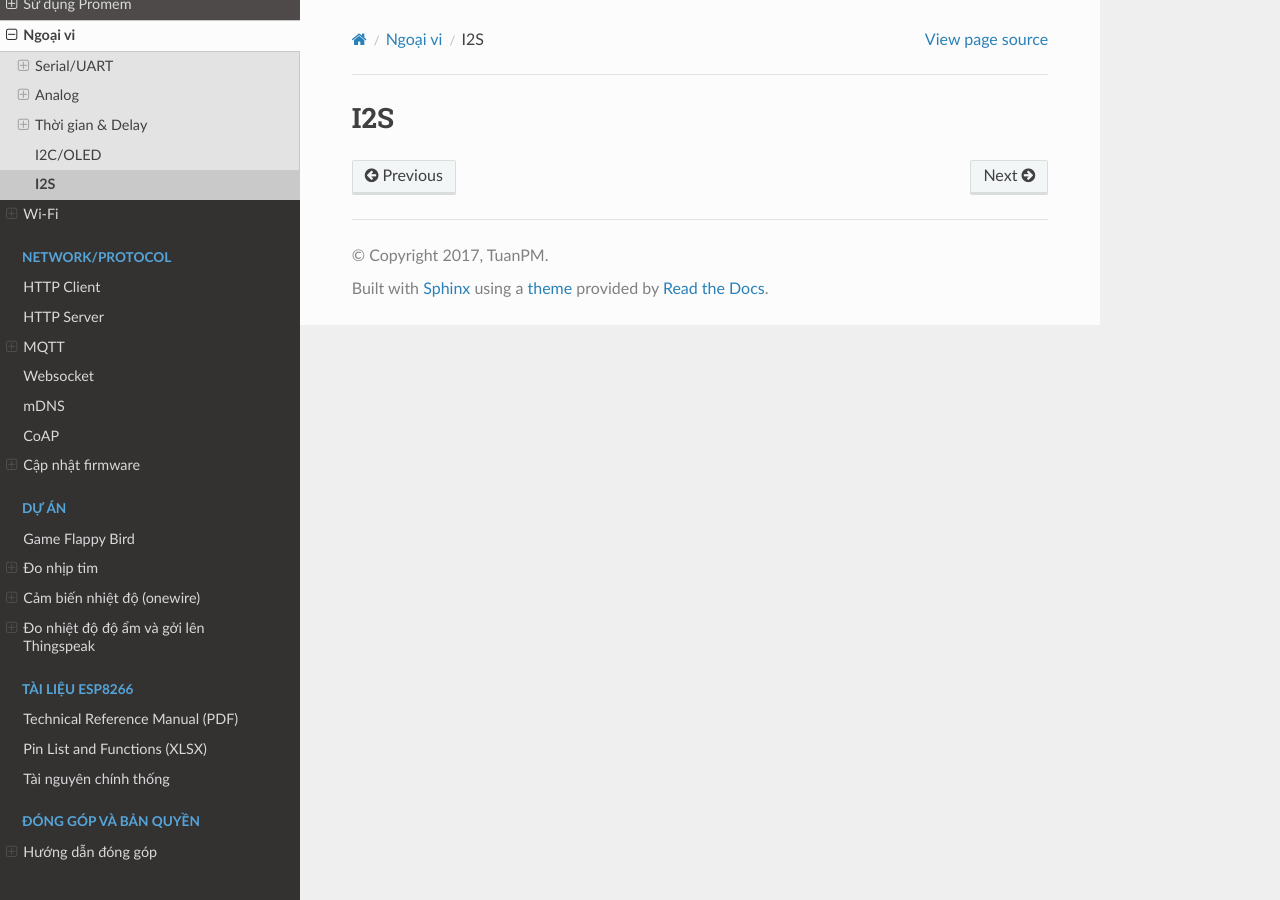
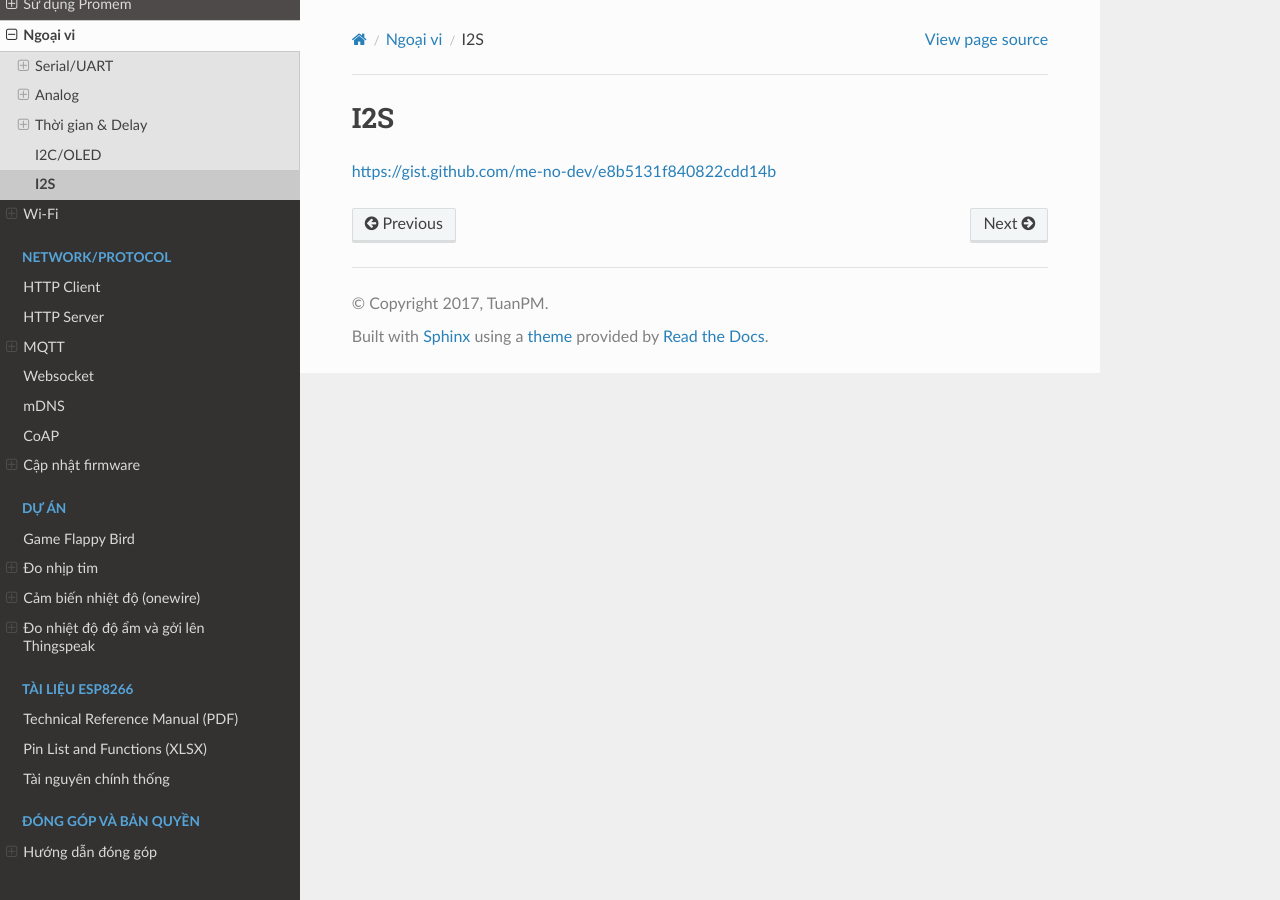
Before and after one commit to esp8266vn/arduino.esp8266.vn, a Sphinx documentation site: the page built from docs/peripherals/i2s.rst, in a window 1280 px wide. Built offline with Sphinx 7.4.7 and the Read the Docs theme 2.0.0, drawn with Linux system fonts in a browser that asks for light colours; some of the changed lines change nothing that is shown.

Commit message:
add i2s sample link

```diff
--- a/docs/peripherals/i2s.rst
+++ b/docs/peripherals/i2s.rst
@@ -1,2 +1,4 @@
 I2S
 ---
+
+https://gist.github.com/me-no-dev/e8b5131f840822cdd14b
```
